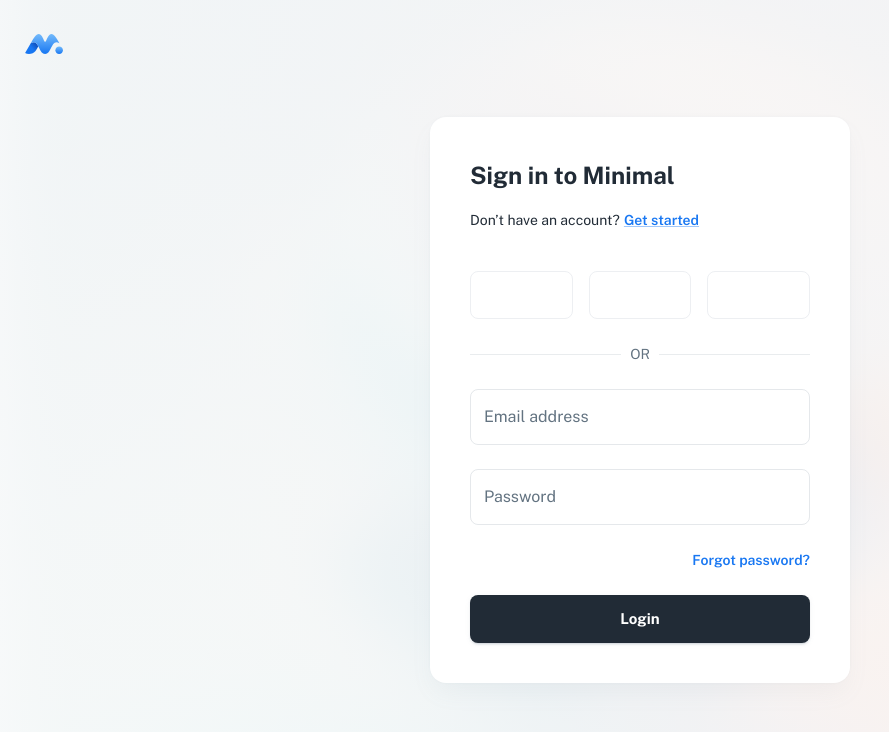
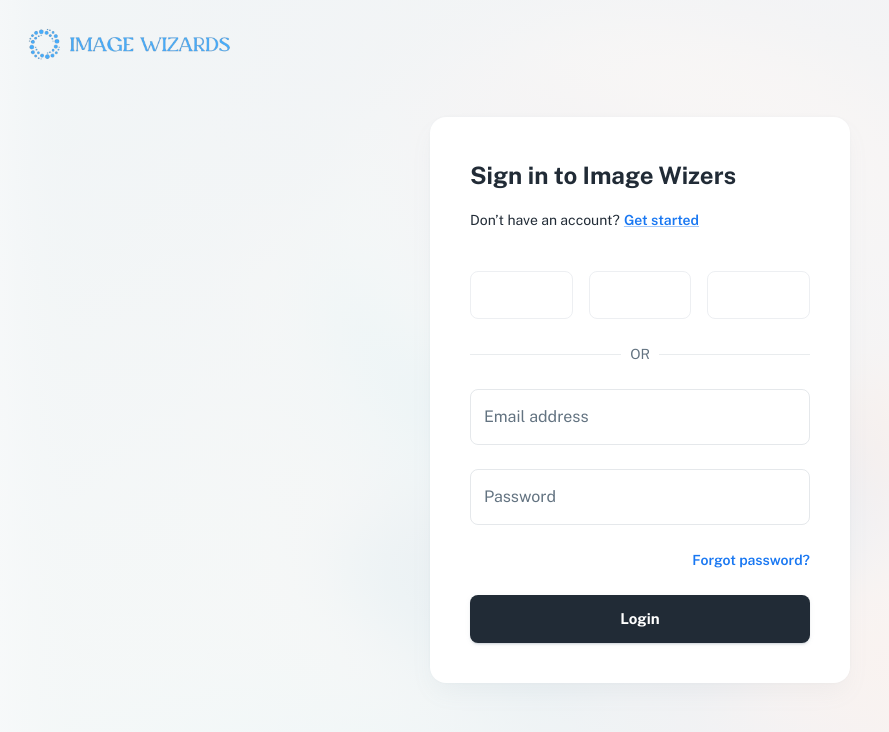
Before and after one commit to sakibhasancse/imageWizards, a React (Vite) app in the folder frontend/: page /login in a window 1280 px wide. Shown: the top 732 px of the page, without its empty margins (0-889 px from the left). Built offline with nearby package versions, Linux system fonts and the light colour scheme; some icons are missing.

Commit message:
Features

```diff
--- /dev/null
+++ b/frontend/src/components/image/image.jsx
@@ -0,0 +1,16 @@
+
+import styled from '@mui/system/styled';
+
+const ImageButton = styled('button')({
+    border: 'none',
+    background: 'none',
+    padding: 0,
+    cursor: 'pointer',
+    display: 'block',
+    '&:hover img': {
+        transform: 'scale(1.05)',
+        transition: 'transform 0.2s ease-in-out'
+    }
+});
+
+export default ImageButton;
--- a/frontend/src/components/logo/logo.jsx
+++ b/frontend/src/components/logo/logo.jsx
@@ -3,78 +3,78 @@
 
 import Box from '@mui/material/Box';
 import Link from '@mui/material/Link';
-import { useTheme } from '@mui/material/styles';
+// import { useTheme } from '@mui/material/styles';
 
 import { RouterLink } from 'src/routes/components';
 
 // ----------------------------------------------------------------------
 
 const Logo = forwardRef(({ disabledLink = false, sx, ...other }, ref) => {
-  const theme = useTheme();
+  // const theme = useTheme();
 
-  const PRIMARY_LIGHT = theme.palette.primary.light;
+  // const PRIMARY_LIGHT = theme.palette.primary.light;
 
-  const PRIMARY_MAIN = theme.palette.primary.main;
+  // const PRIMARY_MAIN = theme.palette.primary.main;
 
-  const PRIMARY_DARK = theme.palette.primary.dark;
+  // const PRIMARY_DARK = theme.palette.primary.dark;
 
   // OR using local (public folder)
   // -------------------------------------------------------
+  const logo = (
+    <Box
+      component="img"
+      src="/assets/image-wizers.png"
+      sx={{ maxWidth: "212px", height: 40, cursor: 'pointer', ...sx }}
+    />
+  )
+
   // const logo = (
   //   <Box
-  //     component="img"
-  //     src="/logo/logo_single.svg" => your path
-  //     sx={{ width: 40, height: 40, cursor: 'pointer', ...sx }}
-  //   />
+  //     ref={ref}
+  //     component="div"
+  //     sx={{
+  //       width: 40,
+  //       height: 40,
+  //       display: 'inline-flex',
+  //       ...sx,
+  //     }}
+  //     {...other}
+  //   >
+  //     <svg xmlns="http://www.w3.org/2000/svg" width="100%" height="100%" viewBox="0 0 512 512">
+  //       <defs>
+  //         <linearGradient id="BG1" x1="100%" x2="50%" y1="9.946%" y2="50%">
+  //           <stop offset="0%" stopColor={PRIMARY_DARK} />
+  //           <stop offset="100%" stopColor={PRIMARY_MAIN} />
+  //         </linearGradient>
+
+  //         <linearGradient id="BG2" x1="50%" x2="50%" y1="0%" y2="100%">
+  //           <stop offset="0%" stopColor={PRIMARY_LIGHT} />
+  //           <stop offset="100%" stopColor={PRIMARY_MAIN} />
+  //         </linearGradient>
+
+  //         <linearGradient id="BG3" x1="50%" x2="50%" y1="0%" y2="100%">
+  //           <stop offset="0%" stopColor={PRIMARY_LIGHT} />
+  //           <stop offset="100%" stopColor={PRIMARY_MAIN} />
+  //         </linearGradient>
+  //       </defs>
+
+  //       <g fill={PRIMARY_MAIN} fillRule="evenodd" stroke="none" strokeWidth="1">
+  //         <path
+  //           fill="url(#BG1)"
+  //           d="M183.168 285.573l-2.918 5.298-2.973 5.363-2.846 5.095-2.274 4.043-2.186 3.857-2.506 4.383-1.6 2.774-2.294 3.939-1.099 1.869-1.416 2.388-1.025 1.713-1.317 2.18-.95 1.558-1.514 2.447-.866 1.38-.833 1.312-.802 1.246-.77 1.18-.739 1.111-.935 1.38-.664.956-.425.6-.41.572-.59.8-.376.497-.537.69-.171.214c-10.76 13.37-22.496 23.493-36.93 29.334-30.346 14.262-68.07 14.929-97.202-2.704l72.347-124.682 2.8-1.72c49.257-29.326 73.08 1.117 94.02 40.927z"
+  //         />
+  //         <path
+  //           fill="url(#BG2)"
+  //           d="M444.31 229.726c-46.27-80.956-94.1-157.228-149.043-45.344-7.516 14.384-12.995 42.337-25.267 42.337v-.142c-12.272 0-17.75-27.953-25.265-42.337C189.79 72.356 141.96 148.628 95.69 229.584c-3.483 6.106-6.828 11.932-9.69 16.996 106.038-67.127 97.11 135.667 184 137.278V384c86.891-1.611 77.962-204.405 184-137.28-2.86-5.062-6.206-10.888-9.69-16.994"
+  //         />
+  //         <path
+  //           fill="url(#BG3)"
+  //           d="M450 384c26.509 0 48-21.491 48-48s-21.491-48-48-48-48 21.491-48 48 21.491 48 48 48"
+  //         />
+  //       </g>
+  //     </svg>
+  //   </Box>
   // );
-
-  const logo = (
-    <Box
-      ref={ref}
-      component="div"
-      sx={{
-        width: 40,
-        height: 40,
-        display: 'inline-flex',
-        ...sx,
-      }}
-      {...other}
-    >
-      <svg xmlns="http://www.w3.org/2000/svg" width="100%" height="100%" viewBox="0 0 512 512">
-        <defs>
-          <linearGradient id="BG1" x1="100%" x2="50%" y1="9.946%" y2="50%">
-            <stop offset="0%" stopColor={PRIMARY_DARK} />
-            <stop offset="100%" stopColor={PRIMARY_MAIN} />
-          </linearGradient>
-
-          <linearGradient id="BG2" x1="50%" x2="50%" y1="0%" y2="100%">
-            <stop offset="0%" stopColor={PRIMARY_LIGHT} />
-            <stop offset="100%" stopColor={PRIMARY_MAIN} />
-          </linearGradient>
-
-          <linearGradient id="BG3" x1="50%" x2="50%" y1="0%" y2="100%">
-            <stop offset="0%" stopColor={PRIMARY_LIGHT} />
-            <stop offset="100%" stopColor={PRIMARY_MAIN} />
-          </linearGradient>
-        </defs>
-
-        <g fill={PRIMARY_MAIN} fillRule="evenodd" stroke="none" strokeWidth="1">
-          <path
-            fill="url(#BG1)"
-            d="M183.168 285.573l-2.918 5.298-2.973 5.363-2.846 5.095-2.274 4.043-2.186 3.857-2.506 4.383-1.6 2.774-2.294 3.939-1.099 1.869-1.416 2.388-1.025 1.713-1.317 2.18-.95 1.558-1.514 2.447-.866 1.38-.833 1.312-.802 1.246-.77 1.18-.739 1.111-.935 1.38-.664.956-.425.6-.41.572-.59.8-.376.497-.537.69-.171.214c-10.76 13.37-22.496 23.493-36.93 29.334-30.346 14.262-68.07 14.929-97.202-2.704l72.347-124.682 2.8-1.72c49.257-29.326 73.08 1.117 94.02 40.927z"
-          />
-          <path
-            fill="url(#BG2)"
-            d="M444.31 229.726c-46.27-80.956-94.1-157.228-149.043-45.344-7.516 14.384-12.995 42.337-25.267 42.337v-.142c-12.272 0-17.75-27.953-25.265-42.337C189.79 72.356 141.96 148.628 95.69 229.584c-3.483 6.106-6.828 11.932-9.69 16.996 106.038-67.127 97.11 135.667 184 137.278V384c86.891-1.611 77.962-204.405 184-137.28-2.86-5.062-6.206-10.888-9.69-16.994"
-          />
-          <path
-            fill="url(#BG3)"
-            d="M450 384c26.509 0 48-21.491 48-48s-21.491-48-48-48-48 21.491-48 48 21.491 48 48 48"
-          />
-        </g>
-      </svg>
-    </Box>
-  );
 
   if (disabledLink) {
     return logo;
--- a/frontend/src/layouts/dashboard/config-navigation.jsx
+++ b/frontend/src/layouts/dashboard/config-navigation.jsx
@@ -1,4 +1,7 @@
-import SvgColor from 'src/components/svg-color';
+import CompareIcon from '@mui/icons-material/Compare';
+
+import SvgColor from 'src/components/svg-color';  // Import the CompareIcon
+
 
 // ----------------------------------------------------------------------
 
@@ -20,7 +23,7 @@
   {
     title: 'images',
     path: '/',
-    icon: icon('ic_cart'),
+    icon: <CompareIcon sx={{ width: 1, height: 1 }} />,
   },
   {
     title: 'feed',
--- a/frontend/src/sections/login/login-view.jsx
+++ b/frontend/src/sections/login/login-view.jsx
@@ -99,7 +99,7 @@
             maxWidth: 420,
           }}
         >
-          <Typography variant="h4">Sign in to Minimal</Typography>
+          <Typography variant="h4">Sign in to Image Wizers</Typography>
 
           <Typography variant="body2" sx={{ mt: 2, mb: 5 }}>
             Don’t have an account?
--- a/frontend/src/sections/process/menu.jsx
+++ b/frontend/src/sections/process/menu.jsx
@@ -3,9 +3,10 @@
 
 import Card from '@mui/material/Card';
 import Grid from '@mui/material/Grid';
-import styled from '@mui/system/styled';
 import Button from '@mui/material/Button';
 import Typography from '@mui/material/Typography';
+
+import ImageButton from 'src/components/image/image';
 
 const suggestedImages = [
     'https://static.remove.bg/uploader-examples/person/8_thumbnail.jpg',
@@ -13,18 +14,6 @@
     'https://static.remove.bg/uploader-examples/person/8_thumbnail.jpg',
     'https://static.remove.bg/uploader-examples/person/8_thumbnail.jpg'
 ];
-
-const ImageButton = styled('button')({
-    border: 'none',
-    background: 'none',
-    padding: 0,
-    cursor: 'pointer',
-    display: 'block',
-    '&:hover img': {
-        transform: 'scale(1.05)',
-        transition: 'transform 0.2s ease-in-out'
-    }
-});
 
 const Menu = ({ handleImageUpload, navigate }) => (
     <Card sx={{ p: 4, display: 'flex', flexDirection: 'column', alignItems: 'center', maxWidth: 600, margin: 'auto' }}>
--- a/frontend/src/sections/process/view/process-view.jsx
+++ b/frontend/src/sections/process/view/process-view.jsx
@@ -17,6 +17,7 @@
   const [originalImage, setOriginalImage] = useState(null);
   const [processedImage, setProcessedImage] = useState(null);
   const [loading, setLoading] = useState(false);
+  const [uploadedImages, setUploadedImages] = useState([])
   const { name } = useParams();
   const navigate = useNavigate();
 
@@ -31,6 +32,9 @@
   }, [name]);
 
   const handleImageUpload = (file) => {
+    if (processedImage) {
+      setUploadedImages((oldImage) => [...oldImage, { org: originalImage, proc: processedImage }])
+    }
     setOriginalImage(URL.createObjectURL(file));
 
     const formData = new FormData();
@@ -56,6 +60,11 @@
     document.body.removeChild(link);
   };
 
+  const loadPreviewImage = (image) => {
+    setProcessedImage(image.proc)
+    setOriginalImage(image.org)
+  }
+
   return (
     <Container maxWidth="xl" sx={{ position: 'relative' }}>
       <Typography variant="h4" sx={{ mb: 5 }}>
@@ -78,6 +87,7 @@
             <Grid item xs={12} md={6}>
               <ImageView imageSrc={originalImage} altText="Original Image" />
             </Grid>
+
             <Grid item xs={12} md={6}>
               {loading ? <ProgressBar loading={loading} /> :
                 <>
@@ -91,7 +101,11 @@
           </Grid>
 
           <Grid item xs={12}>
-            <NewImageMenu handleImageUpload={handleImageUpload} navigate={navigate} sx={{ position: 'absolute', bottom: 16, left: 16 }} />
+            <NewImageMenu handleImageUpload={handleImageUpload}
+              loadPreviewImage={loadPreviewImage}
+              uploadedImages={uploadedImages}
+              navigate={navigate}
+              sx={{ position: 'absolute', bottom: 16, left: 16 }} />
           </Grid>
         </>
       )
```
Also changed, not shown: frontend/src/sections/process/new-image.jsx (+25 -13 lines), frontend/public/assets/image-wizers-seond.png (added), frontend/public/assets/image-wizers.png (added).
